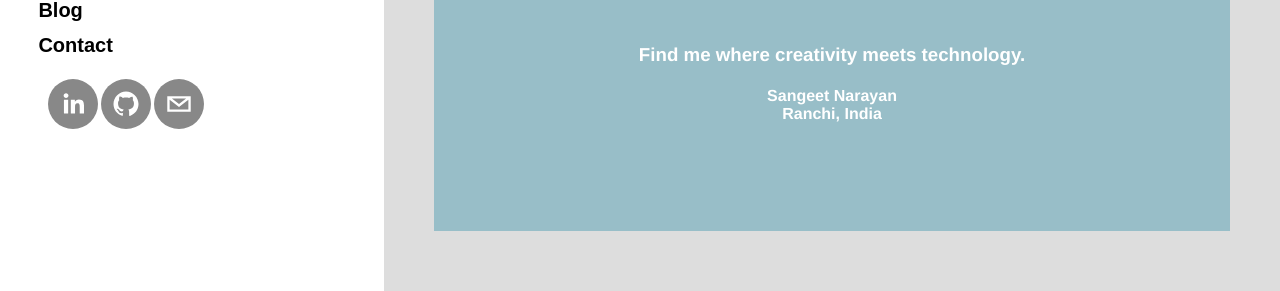
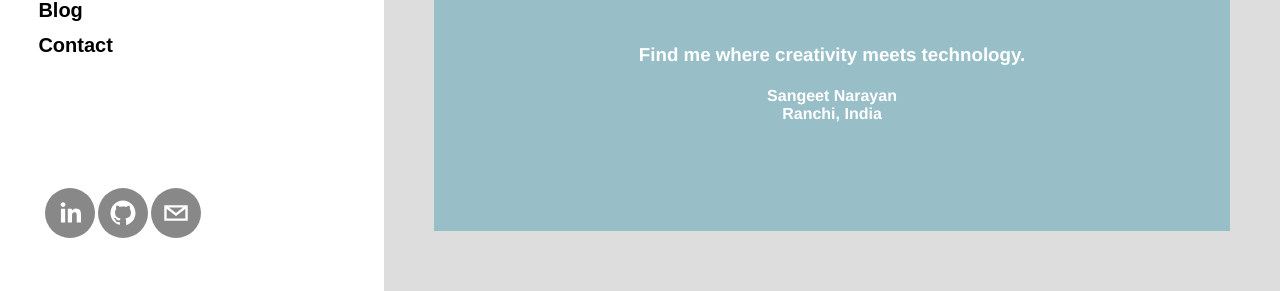
Before and after one commit to sangeetds/homes, a React (Create React App) app: page / in a window 1280 px wide. Shown: the part 380-671 px from the top of the page. Built offline with nearby package versions, Linux system fonts and the light colour scheme.

Commit message:
css cleanup

```diff
--- a/src/App.css
+++ b/src/App.css
@@ -13,11 +13,8 @@
 }
 
 .footer{
-  margin-top: 1rem;
-  padding: 2%;
-  position: relative;
-  bottom: 0;
-  left: 0;
+  margin-top: 8rem;
+  padding: 1%;
   width: 100%;
 }
 
@@ -72,6 +69,29 @@ li {
     height: 350px;
 }
 
+.blogBox {
+    background: #ff5722;
+    color: #FFF;
+    text-align: center;
+    margin: -110px 50px 0px 50px;
+    padding: 50px;
+    font-family: LabGrotesque-Regular,Helvetica\ Neue,Helvetica,Arial,sans-serif;
+    font-weight: 400;
+    height: 350px;
+}
+
+.contactBox {
+    background: #3f51b5;
+    color: #FFF;
+    margin: -110px 50px 50px 50px;
+    padding-top: 30px;
+    padding-bottom: 100px;
+    padding-left: 50px;
+    font-family: LabGrotesque-Regular,Helvetica\ Neue,Helvetica,Arial,sans-serif;
+    font-weight: 400;
+    height: 350px;
+}
+
 .right {
     background: #ddd;
     float: right;
@@ -97,29 +117,6 @@ li {
 
 .noHover:hover {
     color: #000;
-}
-
-.blogBox {
-    background: #ff5722;
-    color: #FFF;
-    text-align: center;
-    margin: -110px 50px 0px 50px;
-    padding: 50px;
-    font-family: LabGrotesque-Regular,Helvetica\ Neue,Helvetica,Arial,sans-serif;
-    font-weight: 400;
-    height: 350px;
-}
-
-.contactBox {
-    background: #3f51b5;
-    color: #FFF;
-    margin: -110px 50px 50px 50px;
-    padding-top: 30px;
-    padding-bottom: 100px;
-    padding-left: 50px;
-    font-family: LabGrotesque-Regular,Helvetica\ Neue,Helvetica,Arial,sans-serif;
-    font-weight: 400;
-    height: 350px;
 }
 
 .mail {
```
